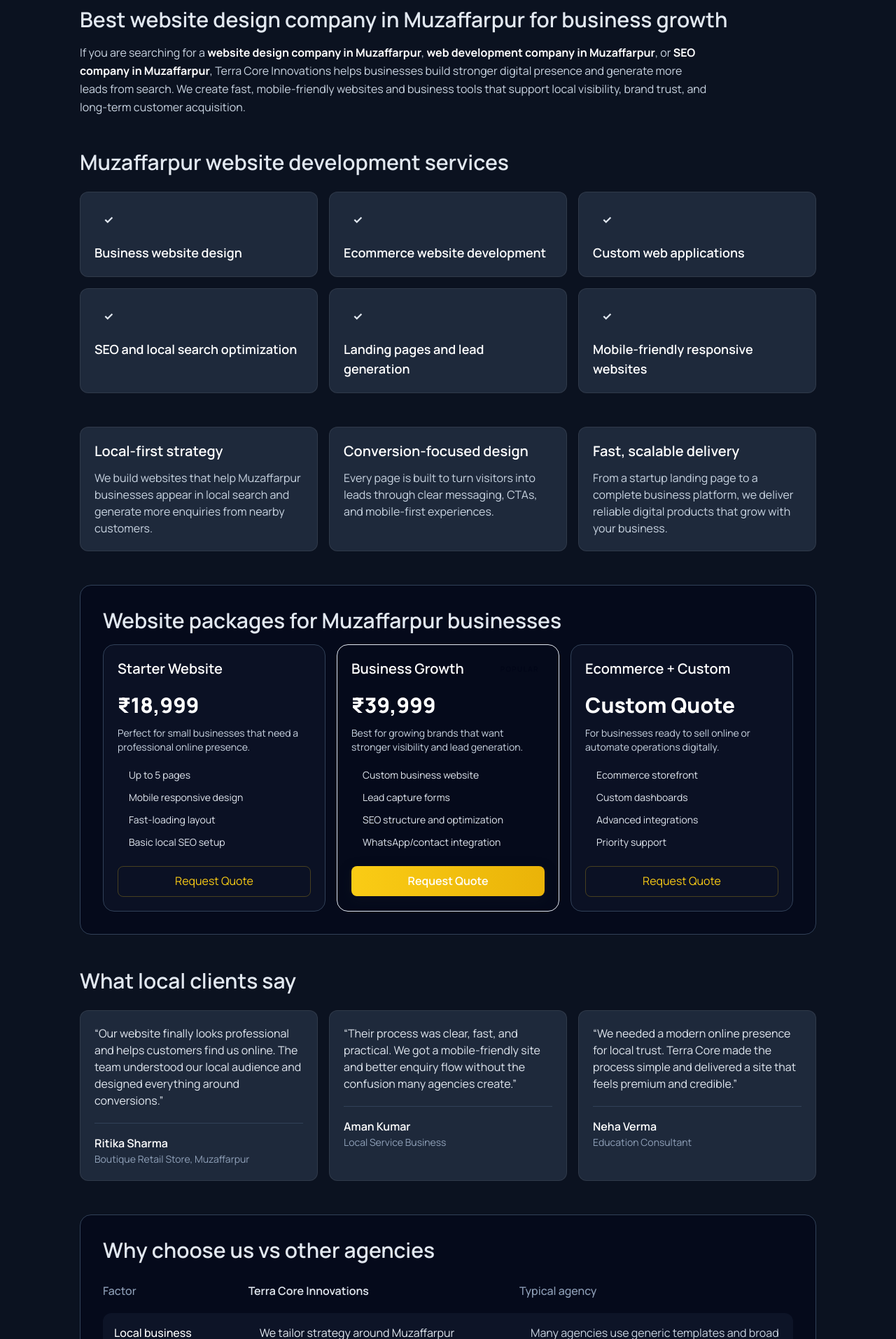
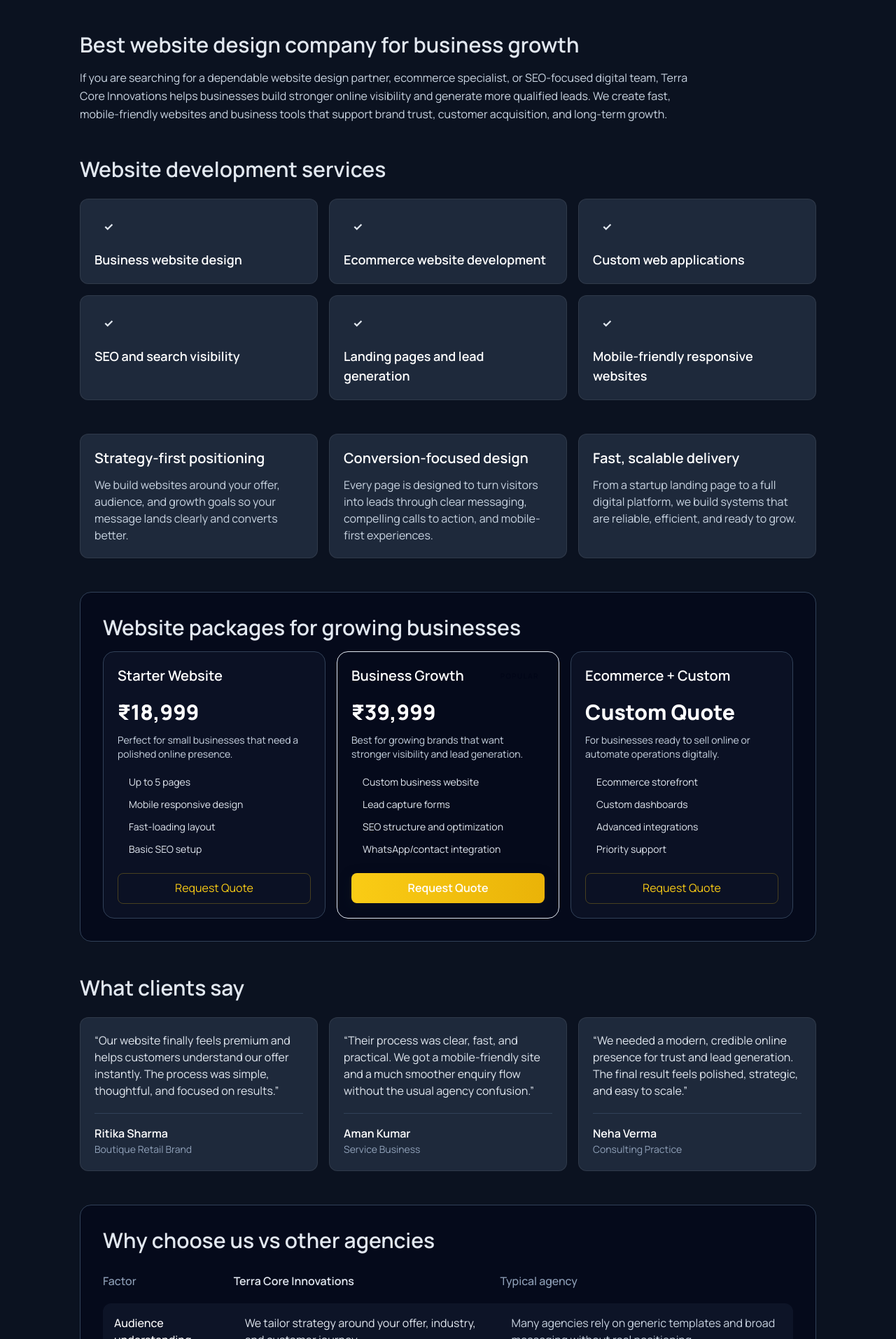
Before and after one commit to mdanwarkhan/portfolio, a Next.js app: page /muzaffarpur in a window 1280 px wide. Shown: the part 886-2800 px from the top of the page at 70% size. Built offline with nearby package versions, Linux system fonts and the light colour scheme.

Commit message:
seo changes

```diff
--- a/app/components/Footer.tsx
+++ b/app/components/Footer.tsx
@@ -16,7 +16,7 @@
           </a>
         </div>
         <p>
-          © {new Date().getFullYear()} Terra Core Innovations — Muzaffarpur, Bihar web design and development company
+          © {new Date().getFullYear()} Terra Core Innovations — web design and development company
         </p>
       </div>
     </footer>
--- a/app/components/Navbar.tsx
+++ b/app/components/Navbar.tsx
@@ -11,7 +11,6 @@
   const toggleMenu = () => setIsOpen(!isOpen);
 
   const navLinks = [
-    { href: "/muzaffarpur", label: "Muzaffarpur" },
     { href: "/services", label: "Services" },
     { href: "/portfolio", label: "Work" },
     { href: "/contact", label: "Contact" },
--- a/app/contact/page.tsx
+++ b/app/contact/page.tsx
@@ -63,7 +63,8 @@
 
       <h1 className="text-3xl sm:text-4xl font-bold mb-3 sm:mb-6 break-words">Contact Us</h1>
       <p className="text-slate-300 mb-6 sm:mb-8 text-sm sm:text-base leading-relaxed break-words">
-        Looking for a website company in Muzaffarpur? We help businesses in Bihar launch modern websites, ecommerce platforms, and digital systems that drive real results.
+        Need a strategic website partner? We help businesses launch modern websites,
+        ecommerce platforms, and digital systems that drive real results.
       </p>
       <div className="max-w-2xl mx-auto">
         <ContactForm />
--- a/app/layout.tsx
+++ b/app/layout.tsx
@@ -140,15 +140,11 @@
               <span>•</span>
               <span>WhatsApp: +91 74110 08507</span>
               <span>•</span>
-              <span>Serving Muzaffarpur, Bihar</span>
-              <span>•</span>
               <span>Call us: +91 74110 08507</span>
               <span>•</span>
               <span>Email: hello@terracoreinnovations.com</span>
               <span>•</span>
               <span>WhatsApp: +91 74110 08507</span>
-              <span>•</span>
-              <span>Serving Muzaffarpur, Bihar</span>
             </div>
           </div>
         </div>
--- a/app/muzaffarpur/page.tsx
+++ b/app/muzaffarpur/page.tsx
@@ -34,23 +34,23 @@
   "Business website design",
   "Ecommerce website development",
   "Custom web applications",
-  "SEO and local search optimization",
+  "SEO and search visibility",
   "Landing pages and lead generation",
   "Mobile-friendly responsive websites",
 ];
 
 const highlights = [
   {
-    title: "Local-first strategy",
-    text: "We build websites that help Muzaffarpur businesses appear in local search and generate more enquiries from nearby customers.",
+    title: "Strategy-first positioning",
+    text: "We build websites around your offer, audience, and growth goals so your message lands clearly and converts better.",
   },
   {
     title: "Conversion-focused design",
-    text: "Every page is built to turn visitors into leads through clear messaging, CTAs, and mobile-first experiences.",
+    text: "Every page is designed to turn visitors into leads through clear messaging, compelling calls to action, and mobile-first experiences.",
   },
   {
     title: "Fast, scalable delivery",
-    text: "From a startup landing page to a complete business platform, we deliver reliable digital products that grow with your business.",
+    text: "From a startup landing page to a full digital platform, we build systems that are reliable, efficient, and ready to grow.",
   },
 ];
 
@@ -58,12 +58,12 @@
   {
     name: "Starter Website",
     price: "₹18,999",
-    description: "Perfect for small businesses that need a professional online presence.",
+    description: "Perfect for small businesses that need a polished online presence.",
     features: [
       "Up to 5 pages",
       "Mobile responsive design",
       "Fast-loading layout",
-      "Basic local SEO setup",
+      "Basic SEO setup",
     ],
     featured: false,
   },
@@ -96,42 +96,42 @@
 const testimonials = [
   {
     name: "Ritika Sharma",
-    business: "Boutique Retail Store, Muzaffarpur",
+    business: "Boutique Retail Brand",
     quote:
-      "Our website finally looks professional and helps customers find us online. The team understood our local audience and designed everything around conversions.",
+      "Our website finally feels premium and helps customers understand our offer instantly. The process was simple, thoughtful, and focused on results.",
   },
   {
     name: "Aman Kumar",
-    business: "Local Service Business",
+    business: "Service Business",
     quote:
-      "Their process was clear, fast, and practical. We got a mobile-friendly site and better enquiry flow without the confusion many agencies create.",
+      "Their process was clear, fast, and practical. We got a mobile-friendly site and a much smoother enquiry flow without the usual agency confusion.",
   },
   {
     name: "Neha Verma",
-    business: "Education Consultant",
+    business: "Consulting Practice",
     quote:
-      "We needed a modern online presence for local trust. Terra Core made the process simple and delivered a site that feels premium and credible.",
+      "We needed a modern, credible online presence for trust and lead generation. The final result feels polished, strategic, and easy to scale.",
   },
 ];
 
 const serviceAreas = [
-  "Muzaffarpur",
-  "Bihar",
-  "Patna",
-  "Gaya",
-  "Motihari",
-  "Across India",
+  "India",
+  "B2B brands",
+  "Service businesses",
+  "Startups",
+  "Retail brands",
+  "Global audiences",
 ];
 
 const comparisonRows = [
   {
-    factor: "Local business understanding",
-    terra: "We tailor strategy around Muzaffarpur audiences and local buying behavior.",
-    typicalAgency: "Many agencies use generic templates and broad messaging without local context.",
+    factor: "Audience understanding",
+    terra: "We tailor strategy around your offer, industry, and customer journey.",
+    typicalAgency: "Many agencies rely on generic templates and broad messaging without real positioning.",
   },
   {
     factor: "Communication",
-    terra: "Clear project updates, direct access, and fast response times.",
+    terra: "Clear project updates, direct collaboration, and fast response times.",
     typicalAgency: "Long delays, vague timelines, and poor handoff between teams.",
   },
   {
@@ -141,31 +141,31 @@
   },
   {
     factor: "SEO & performance",
-    terra: "Clean structure, local SEO setup, and performance-focused implementation.",
-    typicalAgency: "Basic templates with weak technical SEO and slow pages.",
+    terra: "Clean structure, technical optimization, and performance-focused builds.",
+    typicalAgency: "Basic templates with weak technical SEO and slower pages.",
   },
   {
     factor: "Scalable support",
     terra: "We build systems that can expand into future features and growth channels.",
-    typicalAgency: "One-off projects with little long-term growth planning.",
+    typicalAgency: "One-off projects with little long-term strategy or growth planning.",
   },
 ];
 
 const faqQuestions = [
   {
-    question: "How much does a website cost in Muzaffarpur?",
+    question: "How much does a website cost?",
     answer:
-      "A small business website in Muzaffarpur typically starts around ₹18,999, while custom business sites and ecommerce projects vary based on pages, features, and integrations. We can recommend the right option after understanding your goals.",
+      "A small business website typically starts around ₹18,999, while custom business sites and ecommerce projects vary based on pages, features, and integrations. We can recommend the right option after understanding your goals.",
   },
   {
-    question: "Do you build websites for local businesses in Bihar?",
+    question: "Do you build websites for growing brands?",
     answer:
-      "Yes. We work with local businesses across Muzaffarpur, Bihar and nearby cities to build professional websites, ecommerce stores, and digital lead-generation systems.",
+      "Yes. We work with service businesses, ecommerce brands, consultants, and startup teams to build professional websites and digital systems that support growth.",
   },
   {
-    question: "Can you help with SEO for Muzaffarpur business websites?",
+    question: "Can you help with SEO and search visibility?",
     answer:
-      "Absolutely. We structure websites for local search visibility, better rankings, and conversion-focused traffic from search engines and map-based discovery.",
+      "Absolutely. We structure websites for better search visibility, strong technical performance, and conversion-focused traffic from search engines and discovery channels.",
   },
   {
     question: "Do you offer website redesigns and landing pages?",
@@ -181,13 +181,13 @@
         <div className="grid gap-0 lg:grid-cols-[1.2fr_0.8fr]">
           <div className="p-6 sm:p-10 lg:p-12">
             <p className="mb-3 text-xs font-semibold uppercase tracking-[0.2em] text-primary">
-              Muzaffarpur web design and development
+              Web design and digital growth
             </p>
             <h1 className="text-3xl sm:text-4xl lg:text-5xl font-extrabold leading-tight">
-              Website Design Company in Muzaffarpur, Bihar
+              Strategic Website Design Partner for Growing Brands
             </h1>
             <p className="mt-4 max-w-2xl text-base sm:text-lg text-slate-300">
-              Terra Core Innovations helps local businesses in Muzaffarpur launch fast, professional websites and digital systems that attract customers, improve visibility, and increase revenue.
+              Terra Core Innovations helps businesses launch fast, professional websites and digital systems that attract attention, build trust, and increase revenue.
             </p>
             <div className="mt-6 flex flex-col sm:flex-row gap-3">
               <Link href="/contact" className="btn-primary inline-flex items-center justify-center">
@@ -202,13 +202,13 @@
           <div className="relative min-h-[260px] lg:min-h-full">
             <img
               src="https://images.unsplash.com/photo-1522202176988-66273c2fd55f?auto=format&fit=crop&w=1000&q=80"
-              alt="Muzaffarpur website design company team building digital growth strategy"
+              alt="Modern web design and digital growth strategy team"
               className="h-full w-full object-cover"
             />
             <div className="absolute inset-0 bg-gradient-to-r from-slate-950 via-slate-950/40 to-transparent" />
             <div className="absolute bottom-5 left-5 right-5 rounded-2xl border border-white/10 bg-slate-950/75 p-4 backdrop-blur-md">
-              <p className="text-xs uppercase tracking-[0.18em] text-slate-300">Local SEO and lead generation</p>
-              <p className="mt-2 text-lg font-semibold text-white">Websites built for trust, speed, and conversions</p>
+              <p className="text-xs uppercase tracking-[0.18em] text-slate-300">Search visibility and lead generation</p>
+              <p className="mt-2 text-lg font-semibold text-white">Websites built for trust, speed, and growth</p>
             </div>
           </div>
         </div>
@@ -217,8 +217,8 @@
       <section className="mb-12 rounded-2xl border border-emerald-500/30 bg-gradient-to-r from-emerald-500/15 via-slate-900 to-slate-950 p-5 sm:p-6">
         <div className="flex flex-col gap-4 lg:flex-row lg:items-center lg:justify-between">
           <div>
-            <p className="text-xs font-semibold uppercase tracking-[0.2em] text-emerald-300">Local business support</p>
-            <h2 className="mt-2 text-2xl sm:text-3xl font-bold text-white">Need a website company in Muzaffarpur?</h2>
+            <p className="text-xs font-semibold uppercase tracking-[0.2em] text-emerald-300">Business support</p>
+            <h2 className="mt-2 text-2xl sm:text-3xl font-bold text-white">Need a website company that understands growth?</h2>
             <p className="mt-2 text-sm sm:text-base text-slate-200">
               Speak with Terra Core Innovations today for web design, ecommerce, SEO, and custom business software solutions.
             </p>
@@ -235,14 +235,14 @@
       </section>
 
       <section className="mb-12">
-        <h2 className="text-2xl sm:text-3xl font-semibold mb-4">Best website design company in Muzaffarpur for business growth</h2>
+        <h2 className="text-2xl sm:text-3xl font-semibold mb-4">Best website design company for business growth</h2>
         <p className="text-sm sm:text-base text-slate-300 leading-relaxed max-w-4xl">
-          If you are searching for a <strong className="text-white">website design company in Muzaffarpur</strong>, <strong className="text-white">web development company in Muzaffarpur</strong>, or <strong className="text-white">SEO company in Muzaffarpur</strong>, Terra Core Innovations helps businesses build stronger digital presence and generate more leads from search. We create fast, mobile-friendly websites and business tools that support local visibility, brand trust, and long-term customer acquisition.
+          If you are searching for a dependable website design partner, ecommerce specialist, or SEO-focused digital team, Terra Core Innovations helps businesses build stronger online visibility and generate more qualified leads. We create fast, mobile-friendly websites and business tools that support brand trust, customer acquisition, and long-term growth.
         </p>
       </section>
 
       <section className="mb-12">
-        <h2 className="text-2xl sm:text-3xl font-semibold mb-6">Muzaffarpur website development services</h2>
+        <h2 className="text-2xl sm:text-3xl font-semibold mb-6">Website development services</h2>
         <div className="grid gap-4 md:grid-cols-2 xl:grid-cols-3">
           {services.map((service) => (
             <div key={service} className="card p-5">
@@ -265,7 +265,7 @@
       </section>
 
       <section className="mb-12 rounded-2xl border border-slate-700 bg-slate-950/60 p-6 sm:p-8">
-        <h2 className="text-2xl sm:text-3xl font-semibold mb-4">Website packages for Muzaffarpur businesses</h2>
+        <h2 className="text-2xl sm:text-3xl font-semibold mb-4">Website packages for growing businesses</h2>
         <div className="grid gap-4 lg:grid-cols-3">
           {pricingPlans.map((plan) => (
             <div
@@ -301,7 +301,7 @@
       </section>
 
       <section className="mb-12">
-        <h2 className="text-2xl sm:text-3xl font-semibold mb-6">What local clients say</h2>
+        <h2 className="text-2xl sm:text-3xl font-semibold mb-6">What clients say</h2>
         <div className="grid gap-4 lg:grid-cols-3">
           {testimonials.map((item) => (
             <div key={item.name} className="card p-5">
@@ -340,7 +340,7 @@
       </section>
 
       <section className="mb-12 rounded-2xl border border-slate-700 bg-slate-950/60 p-6 sm:p-8">
-        <h2 className="text-2xl sm:text-3xl font-semibold mb-6">Frequently asked questions about Muzaffarpur website costs</h2>
+        <h2 className="text-2xl sm:text-3xl font-semibold mb-6">Frequently asked questions about website costs</h2>
         <div className="space-y-3">
           {faqQuestions.map((item) => (
             <div key={item.question} className="rounded-xl border border-slate-700 bg-slate-900/70 p-4">
@@ -352,9 +352,9 @@
       </section>
 
       <section className="mb-12 rounded-2xl border border-slate-700 bg-slate-950/60 p-6 sm:p-8">
-        <h2 className="text-2xl sm:text-3xl font-semibold mb-4">Serving businesses across Bihar</h2>
+        <h2 className="text-2xl sm:text-3xl font-semibold mb-4">Supporting businesses across modern industries</h2>
         <p className="mb-5 text-slate-300 text-sm sm:text-base">
-          We support businesses that want to grow beyond a basic online presence, whether they need a new website, ecommerce storefront, lead generation funnel, or digital transformation roadmap.
+          We support brands that want to grow beyond a basic online presence, whether they need a new website, ecommerce storefront, lead generation funnel, or digital transformation roadmap.
         </p>
         <div className="flex flex-wrap gap-2">
           {serviceAreas.map((area) => (
@@ -366,16 +366,16 @@
       </section>
 
       <section className="mb-12 rounded-2xl border border-slate-700 bg-slate-950/60 p-6 sm:p-8">
-        <h2 className="text-2xl sm:text-3xl font-semibold mb-4">Muzaffarpur ecommerce website company and local business growth partner</h2>
+        <h2 className="text-2xl sm:text-3xl font-semibold mb-4">Ecommerce website company and growth partner</h2>
         <p className="text-sm sm:text-base text-slate-300 leading-relaxed">
-          Whether you need an <strong className="text-white">ecommerce website in Muzaffarpur</strong>, a <strong className="text-white">business website for local service providers</strong>, or a <strong className="text-white">custom web application for your operations</strong>, we design digital experiences that support growth. From small local businesses to larger service brands, our team focuses on responsive design, local SEO structure, lead generation, and technical performance.
+          Whether you need a business website for a service brand, a conversion-focused ecommerce experience, or a custom web application for your operations, we design digital experiences that support sustainable growth. From startup teams to established service brands, our focus stays on responsive design, SEO structure, lead generation, and technical performance.
         </p>
       </section>
 
       <section className="mb-12 rounded-2xl border border-primary/30 bg-primary/5 p-6 sm:p-8 text-center">
         <h2 className="text-2xl sm:text-3xl font-semibold mb-3">Book a free consultation</h2>
         <p className="mx-auto max-w-2xl text-slate-300 mb-6">
-          Need a website design company in Muzaffarpur, a local SEO plan, or a custom ecommerce website? Let’s talk about your next project.
+          Need a website design partner, a growth-focused SEO plan, or a custom ecommerce website? Let’s talk about your next project.
         </p>
         <div className="flex flex-col sm:flex-row justify-center gap-3">
           <Link href="/contact" className="btn-primary inline-flex items-center justify-center">
```
Also changed, not shown: app/page.tsx (+11 -11 lines).
